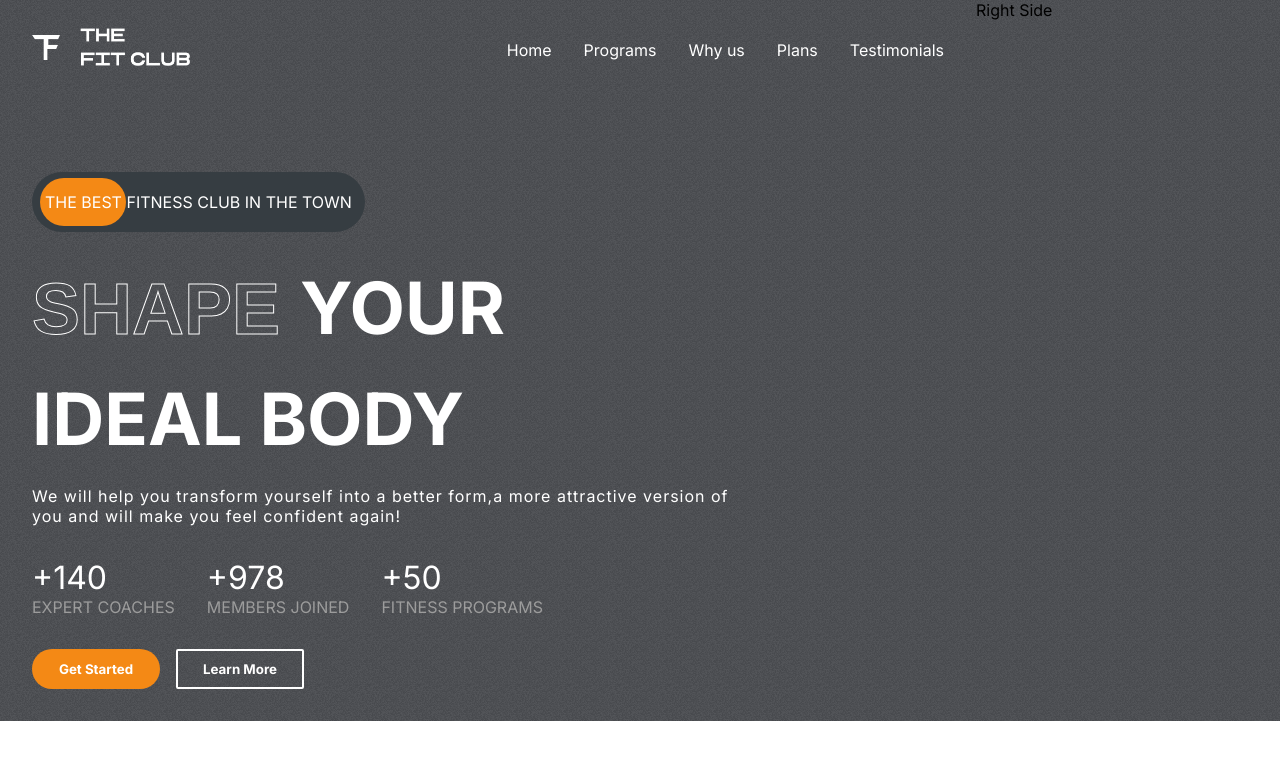
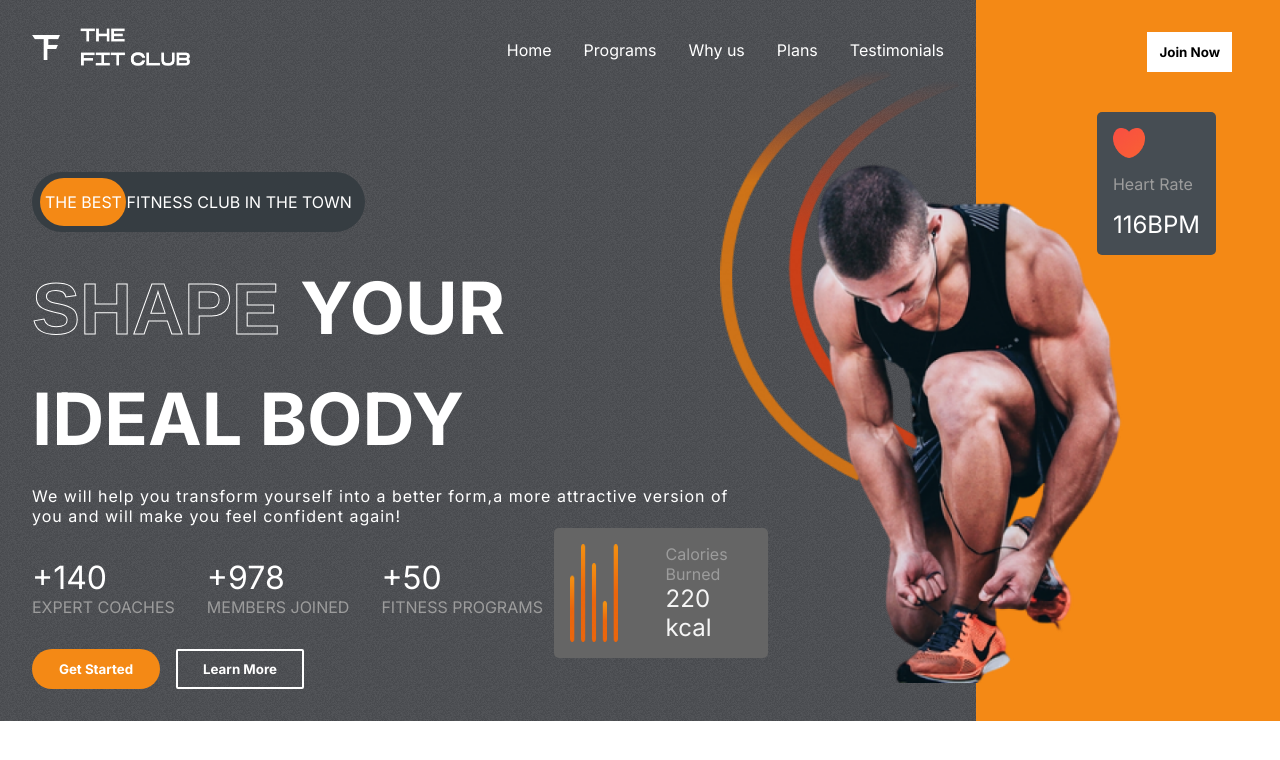
Before and after one commit to Ankitsingh6299/MyGym, a React (Create React App) app: page / in a window 1280 px wide. Shown: the top 760 px of the page. Built offline with nearby package versions, Linux system fonts and the light colour scheme.

Commit message:
static header Ui made

```diff
--- a/src/components/Hero.css
+++ b/src/components/Hero.css
@@ -12,7 +12,8 @@
     color: white;
 }
 .right-h{
-
+    position: relative;
+    background-color: var(--orange);
     flex:1
 }
 .the-best-ad{
@@ -92,3 +93,73 @@
     border: 2px solid;
     border-radius: 2px;
 }
+.right-h>.btn{
+    position: absolute;
+    right: 3rem;
+    top: 2rem;
+    color: black;
+}
+.heart-rate{
+    display: flex;
+    flex-direction: column;
+    gap: 1rem;
+    background-color: var(--darkGrey);
+    width: fit-content;
+    padding: 1rem;
+    align-items: flex-start;
+    border-radius: 5px;
+    position: absolute;
+    right: 4rem;
+    top: 7rem;
+}
+.heart-rate>img{
+    width: 2rem;
+}
+
+.heart-rate>:nth-child(2){
+    color: var(--gray);
+}
+.heart-rate>:nth-child(3){
+    color: white;
+    font-size: 1.5rem;
+}
+.hero-image{
+    position: absolute;
+    top: 10rem;
+    right: 8rem;
+    width: 23rem;
+}
+.hero-image-back{
+    position: absolute;
+    top: 4rem;
+    right: 20rem;
+    z-index: -1;
+    width: 15rem;
+}
+.calories{
+    display: flex;
+    gap: 3rem;
+    background-color: var(--caloryCard);
+    border-radius: 5px;
+    padding: 1rem;
+    width: 60%;
+    position: absolute;
+    top: 33rem;
+    right: 32rem;
+}
+.calories>img{
+    width: 3rem;
+}
+.calories>div{
+    display: flex;
+    flex-direction: column;
+    justify-content: space-between;
+    color: white;
+}
+.calories>div>:nth-child(1){
+    color: var(--gray);
+}
+.calories>div>:nth-child(2){
+    color: whitesmoke;
+    font-size: 1.5rem;
+}
--- a/src/components/Hero.js
+++ b/src/components/Hero.js
@@ -1,6 +1,10 @@
 import React from 'react'
 import Header from './Header';
 import './Hero.css';
+import hero_image from "../assets/hero_image.png";
+import hero_image_back from "../assets/hero_image_back.png";
+import Heart from "../assets/heart.png";
+import Calories from "../assets/calories.png";
 function Hero() {
   return (
     <div className='hero'>
@@ -44,7 +48,26 @@
           <button className='btn'>Learn More</button>
         </div>
         </div>
-        <div className='right-h'>Right Side</div>
+        <div className='right-h'>
+          <button className='btn'>Join Now</button>
+          <div className='heart-rate'>
+            <img src={Heart} alt='' />
+            <span>Heart Rate</span>
+            <span>116BPM</span>
+          </div>
+
+          <img src={hero_image} alt='err' className='hero-image'/>
+          <img src={hero_image_back} alt='err' className='hero-image-back'/>
+
+          <div className='calories'>
+            <img src={Calories} alt='' />
+            <div>
+            <span>Calories Burned</span>
+            <span>220 kcal</span>
+            </div>
+
+          </div>
+        </div>
     </div>
   )
 }
```
